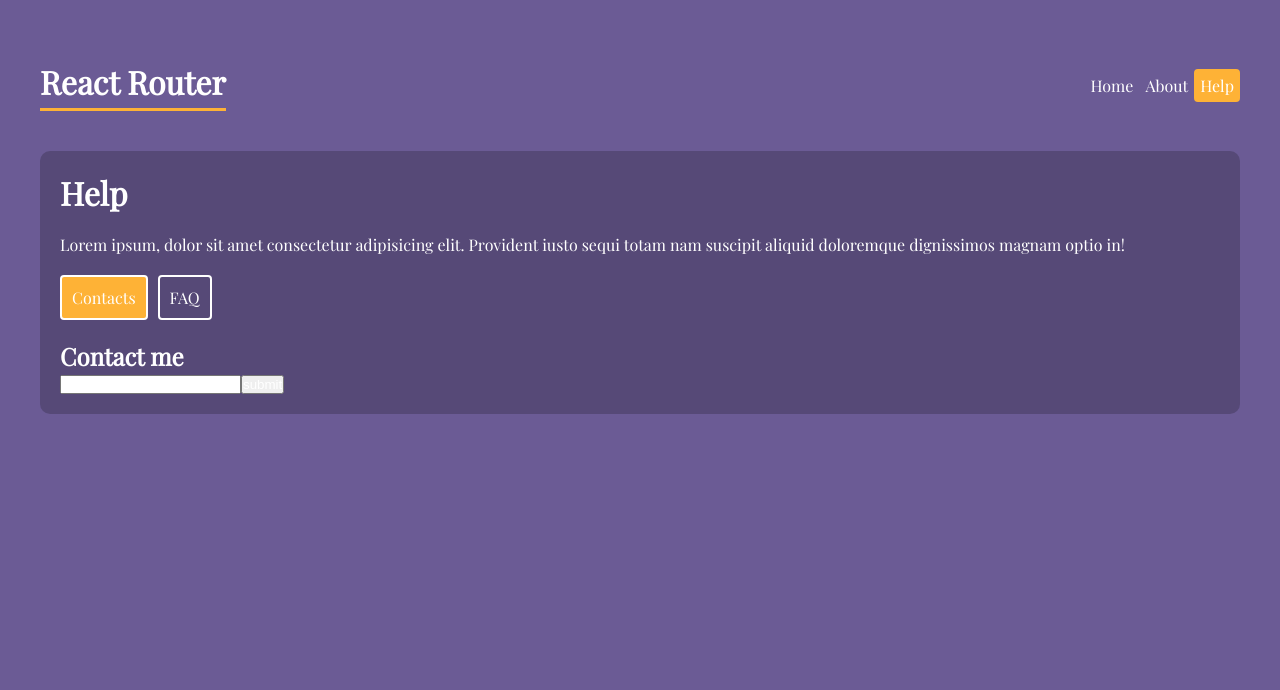
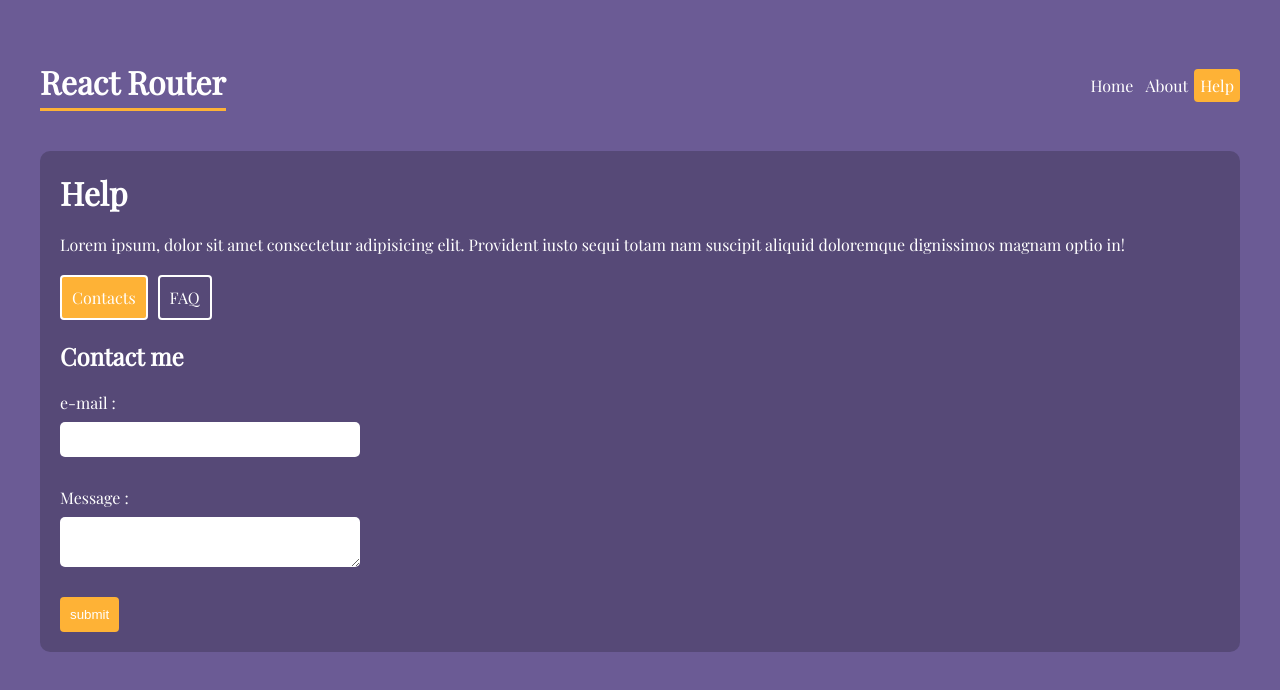
Before and after one commit to CherokeeX/react-router, a React (Create React App) app: page /help/contacts in a window 1280 px wide. Shown: the top 690 px of the page. Built offline with nearby package versions, Linux system fonts and the light colour scheme.

Commit message:
css done

```diff
--- a/src/index.css
+++ b/src/index.css
@@ -68,3 +68,42 @@
     padding: 10px;
     border-radius: 4px;
 }
+
+.askme .questions {
+    background: rgba(0, 0, 0, 0.3);
+    padding: 15px 30px;
+    border-radius: 4px;
+    margin: 20px 0;
+}
+
+form{
+    margin-top: 20px;
+}
+
+form input , form label , form textarea {
+    display: block;
+}
+
+form input , form textarea {
+
+    margin-bottom: 30px;
+    padding: 10px;
+    border-radius: 5px;
+    border: 0;
+    width: 300px;
+    color: var(--secondary);
+
+}
+form label {
+    margin-bottom: 9px;
+}
+
+form button {
+
+    border: 0;
+    padding: 10px;
+    border-radius: 4px;
+    color: #fff;
+    background: var(--primary);
+    cursor: pointer;
+}
--- a/src/pages/help/Contacts.js
+++ b/src/pages/help/Contacts.js
@@ -5,7 +5,15 @@
         <div className="contacts">
             <h2>Contact me</h2>
             <form>
-                <input type=" text" name="" value="" />
+                <div>
+                    <label for="email">e-mail : </label>
+                    <input type="email" name="email" />
+                </div>
+                <div>
+                    <label for="message">Message : </label>
+                    <textarea name="message"></textarea>
+                </div>
+
                 <button type="submit">submit</button>
             </form>
         </div>
```
